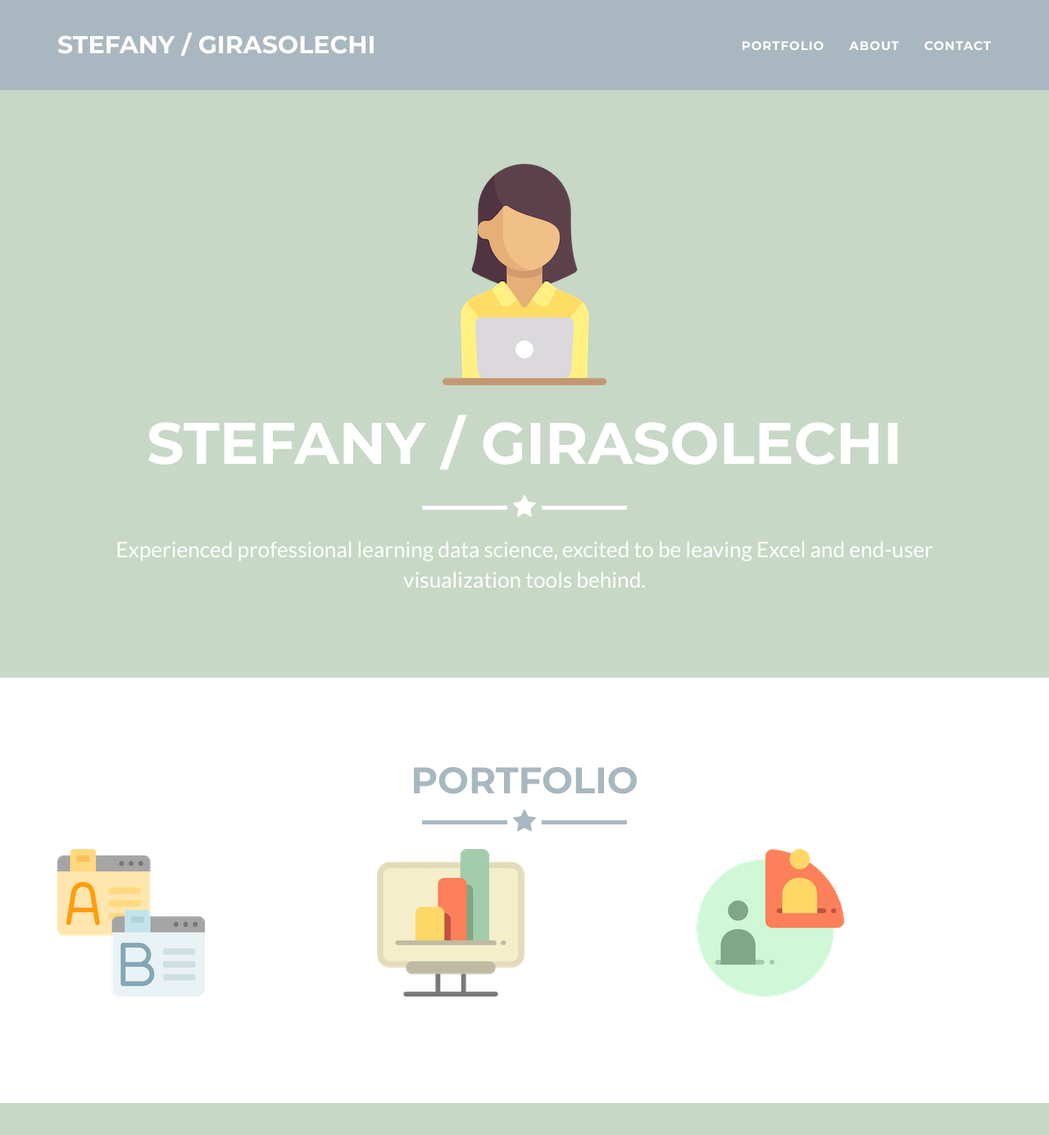
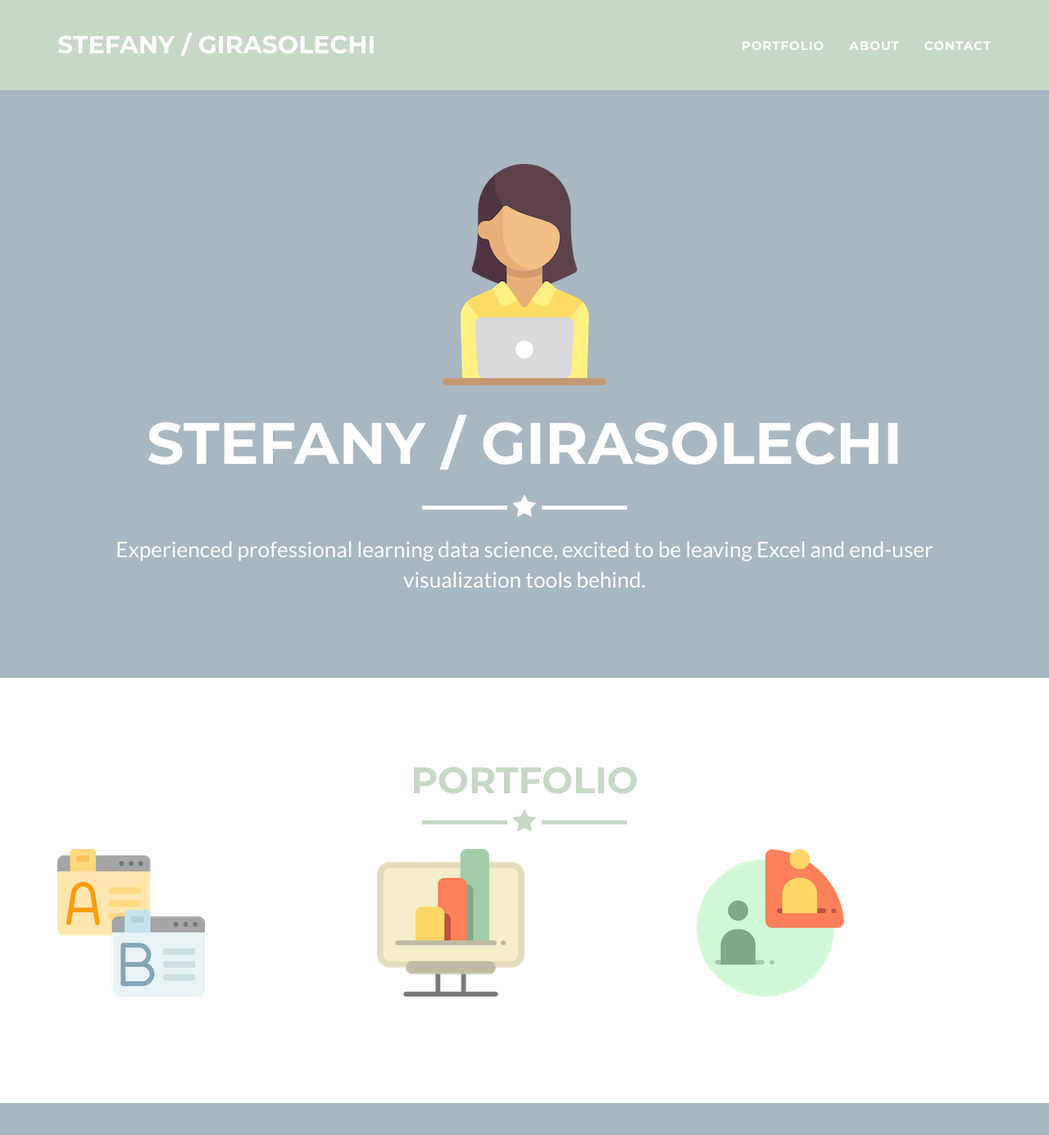
Before and after one commit to girasolechi/girasolechi.github.io, a Jekyll site: the page built from index.html, in a window 1280 px wide and 1400 px high. Shown: the top 1385 px of the window at 82% size. Built offline with Jekyll 4.4.1, drawn with Linux system fonts in a browser that asks for light colours; some of the changed text lies outside the part shown.

Commit message:
color-flip-flop

```diff
--- a/_config.yml
+++ b/_config.yml
@@ -25,9 +25,9 @@
 
 # Color settings (hex-codes without the leading hash-tag)
 color:
-  primary: c7d8c6 #c7d8c6
+  primary: a9b7c0 #a9b7c0
   primary-rgb: "24,288,156" #"128,179,255"
-  secondary: a9b7c0 #a9b7c0
+  secondary: c7d8c6 #c7d8c6
   secondary-dark: aaaaaa #aaaaaa
 
 # Social networks usernames (many more available: google-plus, flickr, dribbble, pinterest, instagram, tumblr, linkedin, etc.)
@@ -40,7 +40,7 @@
     url: http://github.com/girasolechi
 
 # Credits content
-credits: 'Freelancer is a free to use, open source Bootstrap theme created by <a href="http://startbootstrap.com">Start Bootstrap</a>. "Icons made by Pixel perfect from www.flaticon.com.'
+credits:
 
 # Build settings
 markdown: kramdown
```
